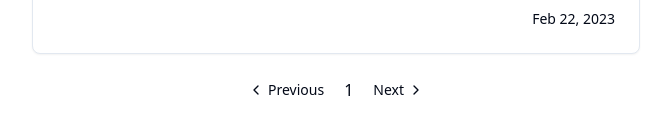
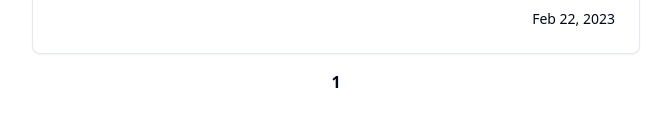
Before and after one commit to tarmacChen/blueturtle.dev, a Next.js app: page / in a window 1280 px wide. Shown: the part 1466-1600 px from the top of the page, without its empty margins (304-975 px from the left). Built offline with nearby package versions, Linux system fonts and the light colour scheme.

Commit message:
adjust post pagination
add page routes

```diff
--- a/src/components/PostPagination.tsx
+++ b/src/components/PostPagination.tsx
@@ -13,9 +13,11 @@ import { MarkdownFile } from 'mdman';
 export function PostPagination({
   groups,
   baseUrl,
+  currentIndex,
 }: {
   groups: MarkdownFile[][];
   baseUrl: string;
+  currentIndex: number;
 }) {
   const items = groups.map((group, index) => {
     const pageIndex = index + 1;
@@ -23,21 +25,33 @@ export function PostPagination({
 
     return (
       <PaginationItem key={pageIndex}>
-        <Link href={url}>{pageIndex}</Link>
+        <Link
+          href={pageIndex == currentIndex ? '/' : url}
+          className={pageIndex == currentIndex ? 'font-bold' : ''}>
+          {pageIndex}
+        </Link>
       </PaginationItem>
     );
   });
 
+  const PreviousItem = () => (
+    <PaginationItem>
+      <PaginationPrevious href="#"></PaginationPrevious>
+    </PaginationItem>
+  );
+
+  const NextItem = () => (
+    <PaginationItem>
+      <PaginationNext href="#"></PaginationNext>
+    </PaginationItem>
+  );
+
   return (
     <Pagination>
       <PaginationContent>
-        <PaginationItem>
-          <PaginationPrevious href="#"></PaginationPrevious>
-        </PaginationItem>
+        {currentIndex - 1 > 1 && <PreviousItem />}
         {items}
-        <PaginationItem>
-          <PaginationNext href="#"></PaginationNext>
-        </PaginationItem>
+        {currentIndex + 1 <= groups.length && <NextItem />}
       </PaginationContent>
     </Pagination>
   );
--- a/src/pages/index.tsx
+++ b/src/pages/index.tsx
@@ -56,6 +56,7 @@ export default function HomePage({ mdFiles }: { mdFiles: MarkdownFile[][] }) {
           <PostPagination
             groups={mdFiles}
             baseUrl="/page"
+            currentIndex={1}
           />
         </div>
       </MainWrapper>
--- /dev/null
+++ b/src/pages/page/[pageIndex].tsx
@@ -0,0 +1,35 @@
+import type {
+  GetStaticPaths,
+  GetStaticPathsResult,
+  GetStaticProps,
+  InferGetStaticPropsType,
+} from 'next';
+import { getMarkdownFiles, paginateElements } from '@/lib/mdHelper';
+import { MarkdownFile } from 'mdman';
+
+export const getStaticPaths = (async () => {
+  const mdFiles = getMarkdownFiles();
+  const routes: GetStaticPathsResult = { paths: [], fallback: false };
+  const posts = mdFiles;
+  const postGroups = paginateElements<MarkdownFile>(posts, 5);
+
+  postGroups.map((group, index) => {
+    routes.paths.push({
+      params: { pageIndex: (index + 1).toString() },
+    });
+  });
+
+  return routes;
+}) satisfies GetStaticPaths;
+
+export const getStaticProps = (async (ctx) => {
+  const index = ctx.params?.['pageIndex'];
+
+  return { props: { pageIndex: index } };
+}) satisfies GetStaticProps;
+
+export default function Page({
+  pageIndex,
+}: InferGetStaticPropsType<typeof getStaticProps>) {
+  return pageIndex;
+}
--- /dev/null
+++ b/src/pages/page/index.tsx
@@ -0,0 +1,3 @@
+export default function Page() {
+  return window.location.assign('/');
+}
--- a/src/pages/posts/[postTitle].tsx
+++ b/src/pages/posts/[postTitle].tsx
@@ -40,7 +40,7 @@ export const getStaticProps = (async (ctx) => {
   md: MarkdownFile | undefined;
 }>;
 
-export default function Page({
+export default function PostPage({
   md,
 }: InferGetStaticPropsType<typeof getStaticProps>) {
   const [scrollY, setScrollY] = useState(0);
```
